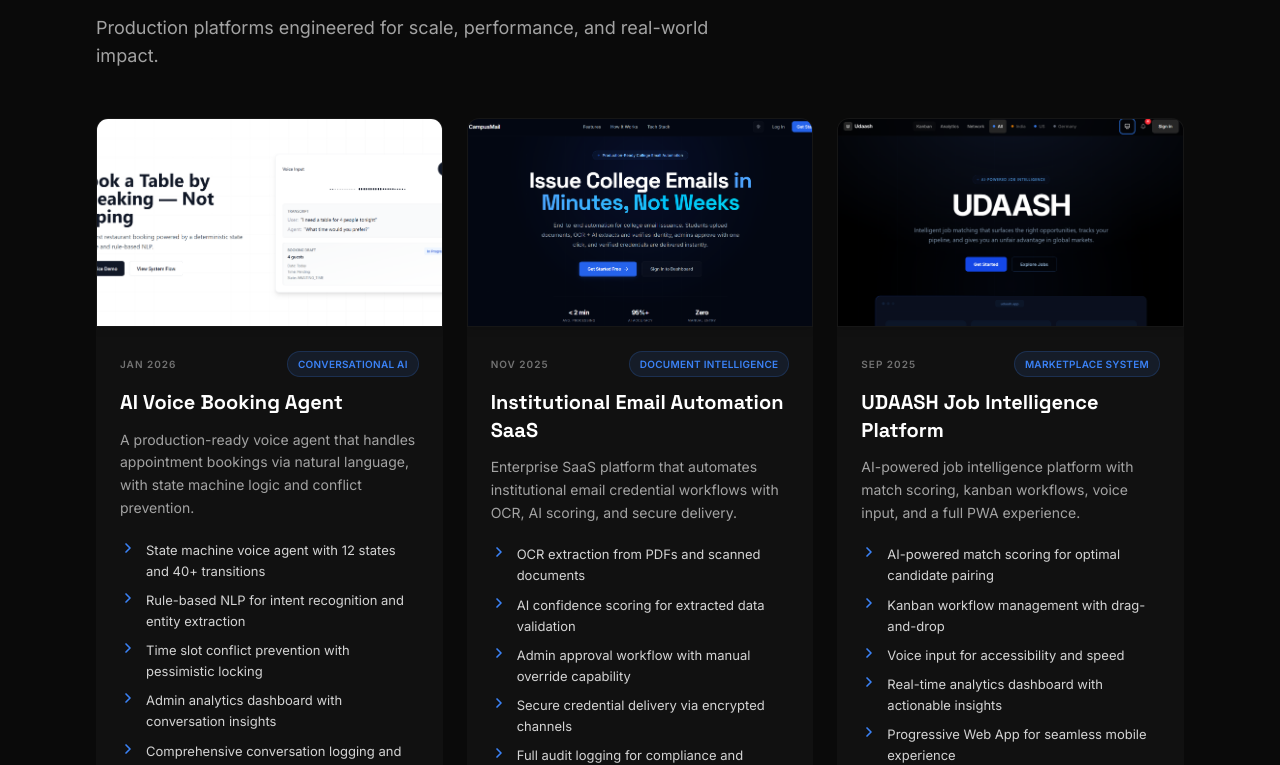
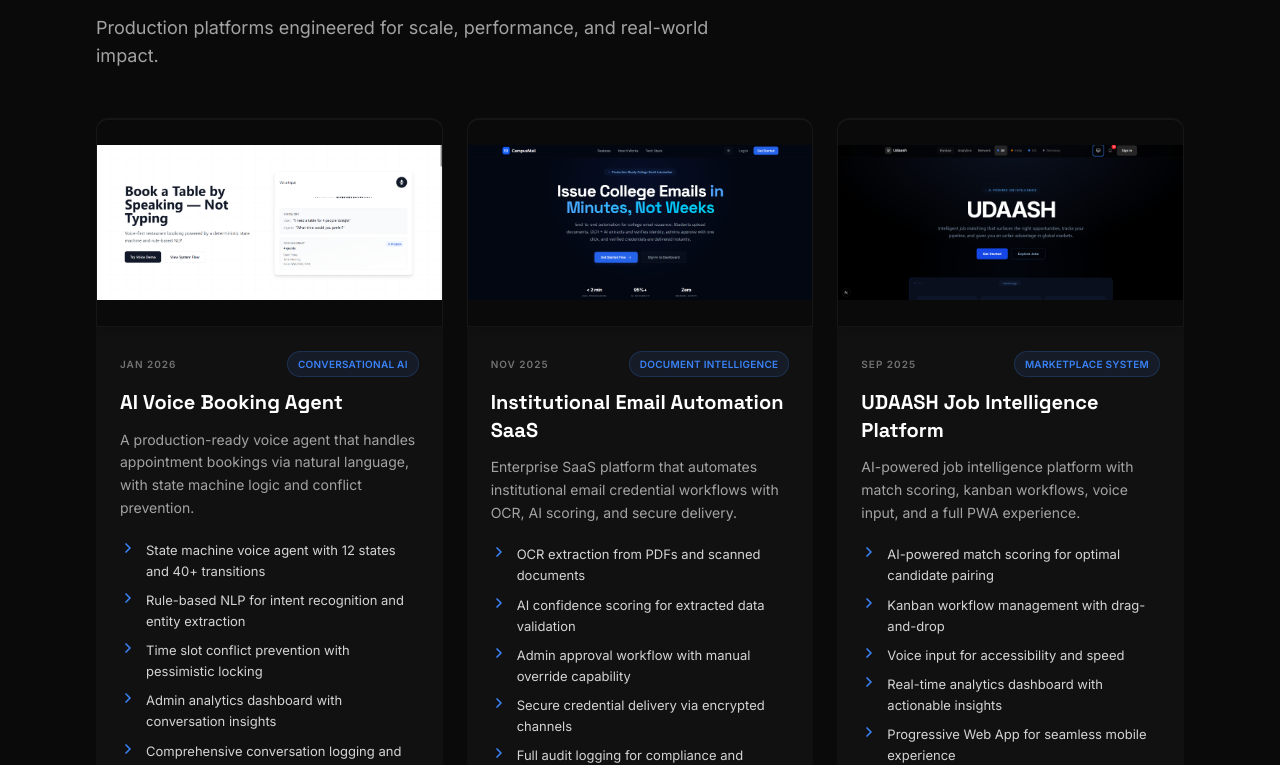
Before and after one commit to ashutoshpandey18/Portfolio-, a Next.js app: page / in a window 1280 px wide. Shown: the part 2222-2987 px from the top of the page. Built offline with nearby package versions, Linux system fonts and the light colour scheme.

Commit message:
fix: show full product screenshots (use object-fit: contain)

```diff
--- a/app/globals.css
+++ b/app/globals.css
@@ -775,7 +775,9 @@
 }
 
 .product-screenshot-image {
-  object-fit: cover;
+  object-fit: contain;
+  object-position: center;
+  background: rgba(0,0,0,0.02);
   transition: opacity 0.4s ease-in-out;
 }
 
```
